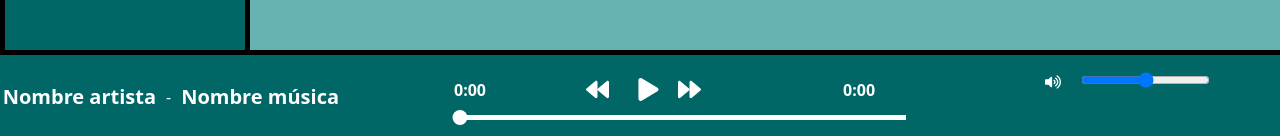
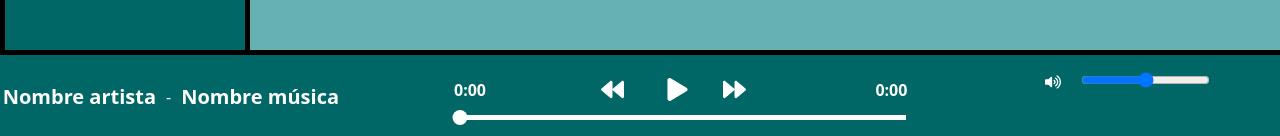
Before and after one commit to IVANCCAMA/Spotify-React, a React (Create React App) app in the folder spotify/: page /lista-canciones/1 in a window 1280 px wide. Shown: the part 661-797 px from the top of the page. Built offline with nearby package versions, Linux system fonts and the light colour scheme; no server answers.

Commit message:
Iconos de reproduccion colocados

```diff
--- a/spotify/src/components/estilosReproductor.css
+++ b/spotify/src/components/estilosReproductor.css
@@ -68,17 +68,16 @@
     margin:  10px;
     cursor: pointer;
     margin-top: 29px;
-    margin-left: 2px;
 
   }
   .boton-control{
-    margin-left: 2px;
+    margin-left: 16.7px;
   }
    .boton-anterior {
-    margin-left: 33px;
+    margin-left: 32px;
   }
   .boton-siguiente{
-    margin-left:-8px;
+    margin-left:8px;
   }
 
   .contenedor {
@@ -133,7 +132,7 @@
     cursor: pointer;
   }
   .duracion-total{
-    margin-left: 34px;
+    margin-left: 21px;
   }
 
   .progress-line {
```
